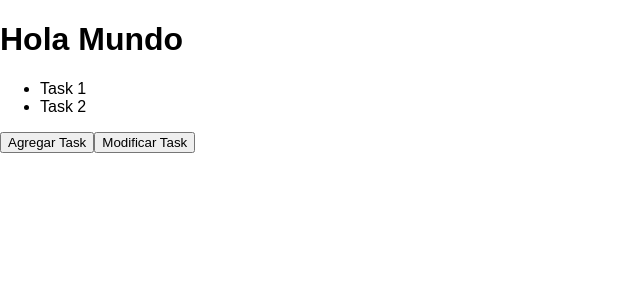
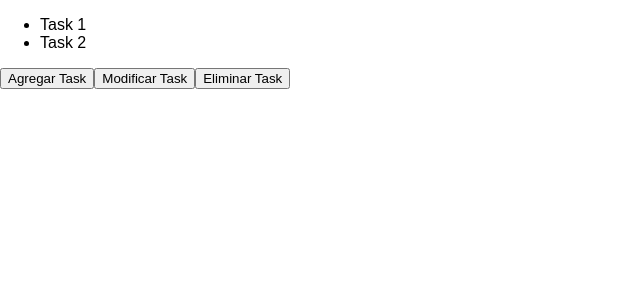
Before and after one commit to danielrpg/reactInit, a React (Create React App) app: page / in a window 1280 px wide. Shown: the top 300 px of the page, without its empty margins (0-640 px from the left). Built offline with nearby package versions, Linux system fonts and the light colour scheme.

Commit message:
Cambios en status mas profundo

```diff
--- a/src/App.js
+++ b/src/App.js
@@ -13,10 +13,12 @@ class App extends Component {
   render() {
     return (
       <div>
-        <h1>Hola Mundo</h1>
-        <ul>{this.state.tasks.map(task => <li>{task}</li>)}</ul>
+        <ul>
+          {this.state.tasks.map(task => <li key={task.toString()}>{task}</li>)}
+        </ul>
         <button onClick={this.addTask.bind(this)}>Agregar Task</button>
         <button onClick={this.updateTask.bind(this)}>Modificar Task</button>
+        <button onClick={this.deleteTask.bind(this)}>Eliminar Task</button>
       </div>
     );
   }
@@ -45,6 +47,14 @@ class App extends Component {
       ]
     });
   }
+
+  deleteTask() {
+    const index = this.state.tasks.findIndex(task => task === "Task 2");
+    const tasks = [...this.state.tasks];
+    this.setState({
+      tasks: [...tasks.slice(0, index), ...tasks.slice(index + 1)]
+    });
+  }
 }
 
 export default App;
```
